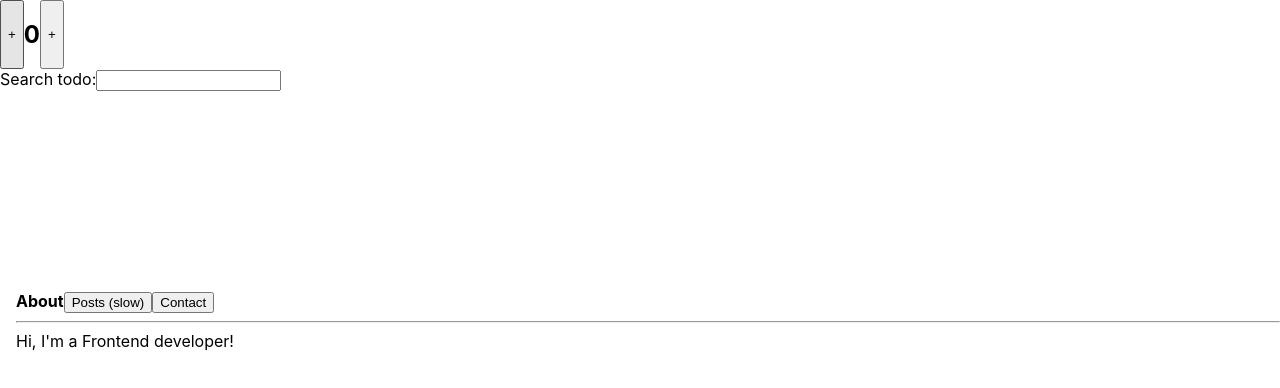
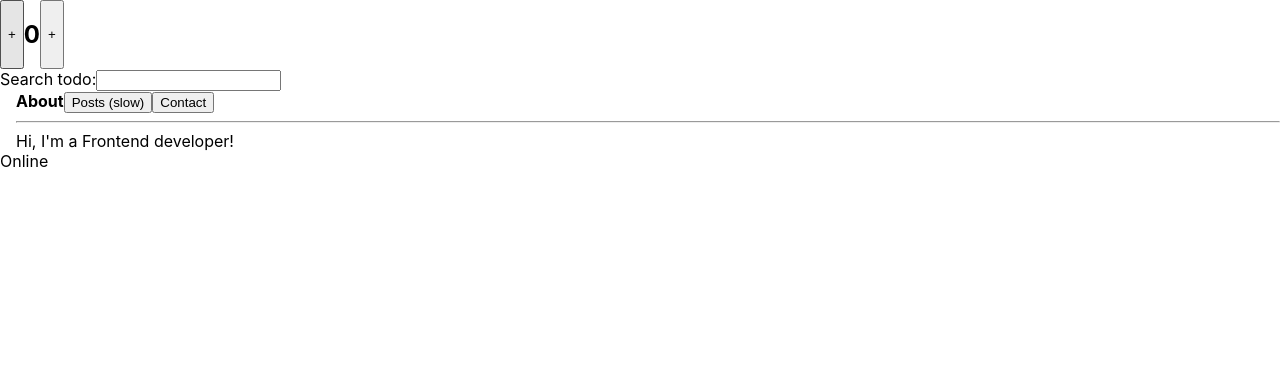
Before and after one commit to youthfulhps-tutorial/react-unfamiliar-hooks, a React (Create React App) app: page / in a window 1280 px wide. Shown: the top 388 px of the page. Built offline with nearby package versions, Linux system fonts and the light colour scheme.

Commit message:
Implementation: OnlineStatus component using useSyncExternalStore hook

```diff
--- a/src/App.tsx
+++ b/src/App.tsx
@@ -2,14 +2,15 @@ import React from "react";
 import Counter from "./hooks/useDebugValue";
 import AlbumSearch from "./hooks/useDeferredValue";
 import Navigator from "./hooks/useTransition";
+import OnlineStatus from "./hooks/useSyncExternalStore";
 
 function App() {
   return (
     <div className="App">
       <Counter />
       <AlbumSearch />
-      <div style={{ height: "200px" }}></div>
       <Navigator />
+      <OnlineStatus />
     </div>
   );
 }
--- /dev/null
+++ b/src/hooks/useSyncExternalStore/index.tsx
@@ -0,0 +1,8 @@
+import useOnlineStatus from "./useOnlineStatus";
+
+function OnlineStatus() {
+  const isOnline = useOnlineStatus();
+  return <div>{isOnline ? "Online" : "Disconnected!"}</div>;
+}
+
+export default OnlineStatus;
--- /dev/null
+++ b/src/hooks/useSyncExternalStore/useOnlineStatus.ts
@@ -0,0 +1,23 @@
+import { useDebugValue, useSyncExternalStore } from "react";
+
+function subscribe(callback: any) {
+  window.addEventListener("online", callback);
+  window.addEventListener("offline", callback);
+  return () => {
+    window.removeEventListener("online", callback);
+    window.removeEventListener("offline", callback);
+  };
+}
+
+function useOnlineStatus() {
+  const isOnline = useSyncExternalStore(
+    subscribe,
+    () => navigator.onLine,
+    () => true
+  );
+
+  useDebugValue(isOnline);
+  return isOnline;
+}
+
+export default useOnlineStatus;
```
